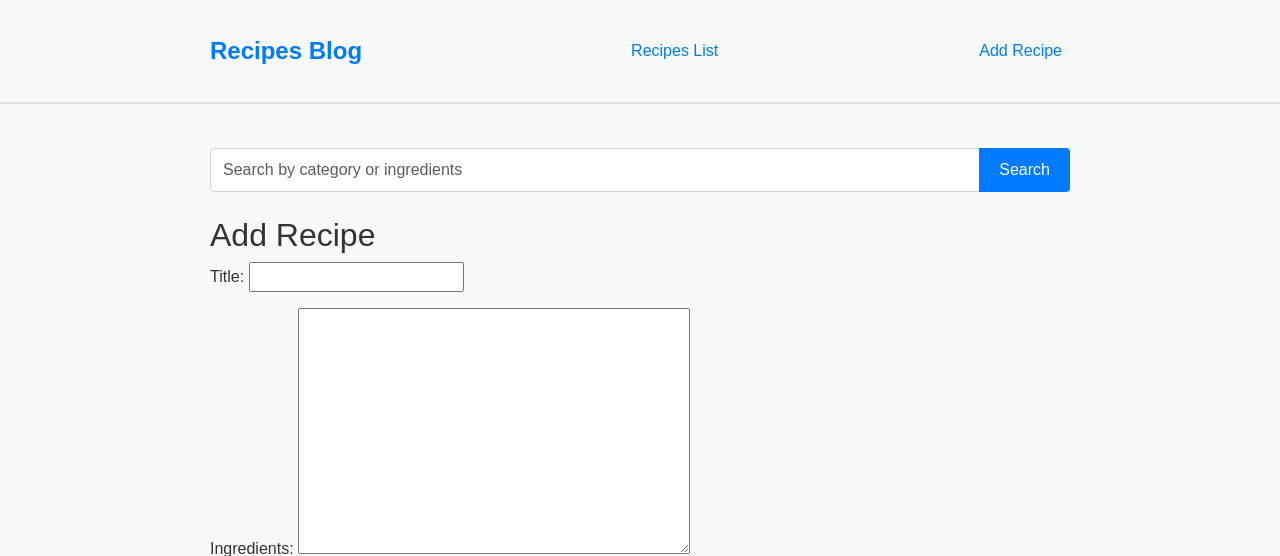
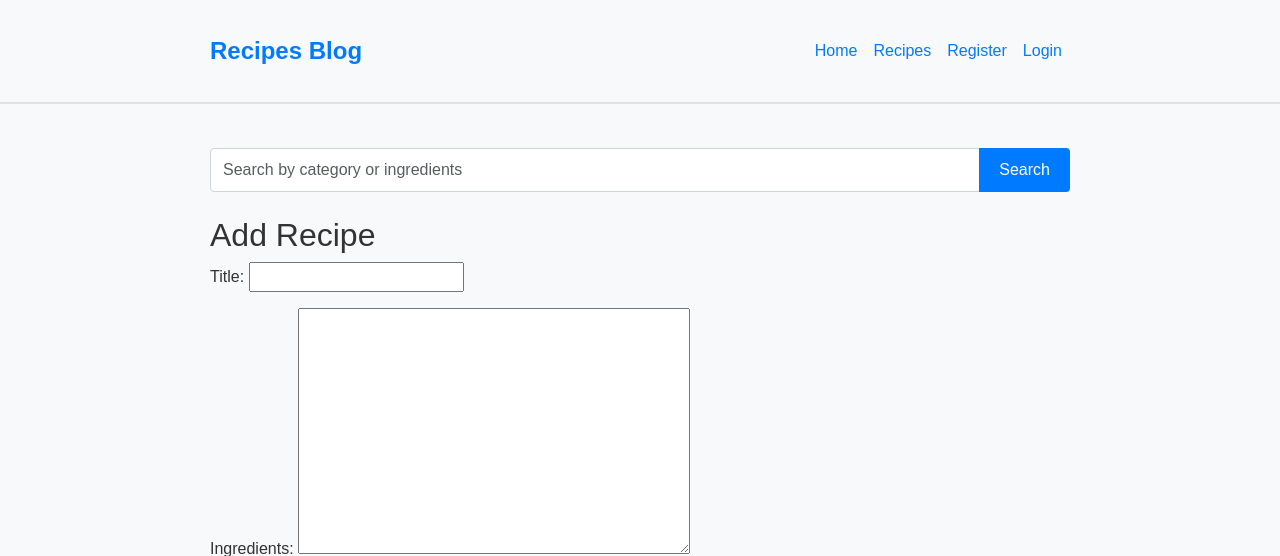
Before and after one commit to kristine-kiki/Django_recipes_blog, a Django app: page /add/ in a window 1280 px wide. Shown: the top 556 px of the page. Run offline with Django 4.2, Linux system fonts and the light colour scheme; data that the repository does not hold is empty.

Commit message:
add allAuth

```diff
--- a/headchef/urls.py
+++ b/headchef/urls.py
@@ -19,8 +19,8 @@ from django.urls import path, include
 from recipes import views
 
 urlpatterns = [
-    path('', include("recipes.urls"), name="recipes-urls"),
+    path('accounts/', include("allauth.urls")),
     path('admin/', admin.site.urls),
     path('summernote/', include('django_summernote.urls')),
-    path('', include('recipes.urls'), name="recipes-urls"),
+    path('', include('recipes.urls'), name="home"),
 ]
--- a/recipes/urls.py
+++ b/recipes/urls.py
@@ -2,8 +2,9 @@ from . import views
 from django.urls import path
 
 urlpatterns = [
-    path('', views.RecipeList.as_view(), name='recipe_list'),
+    path('', views.RecipeList.as_view(), name='home'),
     path('add/', views.add_recipe, name='add_recipe'),
     path('search/', views.search, name='search'),
-    path('recipe/', views.recipe_list, name="recipe_list"),
+    path('recipes/', views.RecipeList.as_view(), name='recipe_list'),
+
 ]
--- a/recipes/views.py
+++ b/recipes/views.py
@@ -6,9 +6,14 @@ from .forms import RecipeForm
 
 # Create your views here.
 class RecipeList(generic.ListView):
-    queryset = Recipe.objects.all()
+    model = Recipe
     template_name = "recipes/recipe_list.html"
+    context_object_name = 'recipes'
     paginate_by = 5
+
+    #queryset = Recipe.objects.all()
+    #template_name = "recipes/recipe_list.html"
+    #paginate_by = 5
 
 def recipe_list(request):
     recipes = Recipe.objects.all()
--- a/requirements.txt
+++ b/requirements.txt
@@ -1,8 +1,13 @@
 asgiref==3.8.1
 dj-database-url==0.5.0
 Django==4.2.18
+django-allauth==0.57.2
 django-summernote==0.8.20.0
 gunicorn==20.1.0
+oauthlib==3.2.2
 psycopg2==2.9.10
+PyJWT==2.10.1
+python3-openid==3.2.0
+requests-oauthlib==2.0.0
 sqlparse==0.5.3
 whitenoise==5.3.0
--- a/templates/base.html
+++ b/templates/base.html
@@ -1,4 +1,9 @@
 {% load static %}
+
+{% url 'home' as home_url %}
+{% url 'account_login' as login_url %}
+{% url 'account_signup' as signup_url %}
+{% url 'account_logout' as logout_url %}
 
 <!DOCTYPE html>
 <html lang="en">
@@ -20,15 +25,28 @@
             <div class="collapse navbar-collapse" id="navbarNav">
                 <ul class="navbar-nav ms-auto">
                     <li class="nav-item">
-                        <a class="nav-link" href="/recipe/">Recipes List</a>
+                        <a class="nav-link {% if request.path == home_url %}active" aria-current="page{% endif %}"
+                            href="{% url 'home' %}">Home</a>
                     </li>
-                </ul>
-            </div>
-            <div class="collapse navbar-collapse" id="navbarNav">
-                <ul class="navbar-nav ms-auto">
                     <li class="nav-item">
-                        <a class="nav-link" href="/add/">Add Recipe</a>
+                        <a class="nav-link {% if request.path == recipes_url %}active" aria-current="page{% endif %}"
+                            href="{% url 'recipe_list' %}">Recipes</a>
                     </li>
+                    {% if user.is_authenticated %}
+                    <li class="nav-item">
+                        <a class="nav-link {% if request.path == logout_url %}active" aria-current="page{% endif %}"
+                            href="{% url 'account_logout' %}">Logout</a>
+                    </li>
+                    {% else %}
+                    <li class="nav-item">
+                        <a class="nav-link {% if request.path == signup_url %}active" aria-current="page{% endif %}"
+                            href="{% url 'account_signup' %}">Register</a>
+                    </li>
+                    <li class="nav-item">
+                        <a class="nav-link {% if request.path == login_url %}active" aria-current="page{% endif %}"
+                            href="{% url 'account_login' %}">Login</a>
+                    </li>
+                    {% endif %}
                 </ul>
             </div>
         </div>
```
Also changed, not shown: headchef/settings.py (+8 -0 lines), static/images/vegetables.jpg (added), 1 other file.
